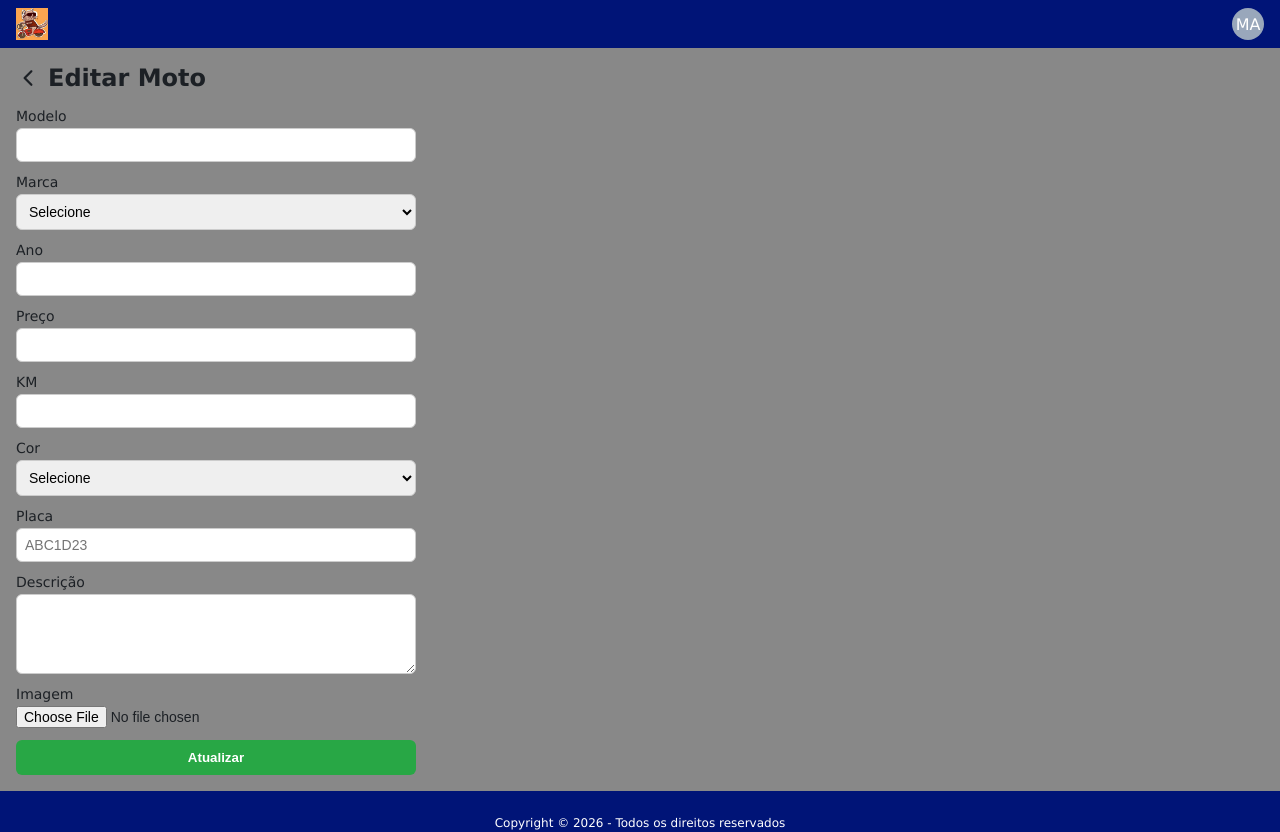
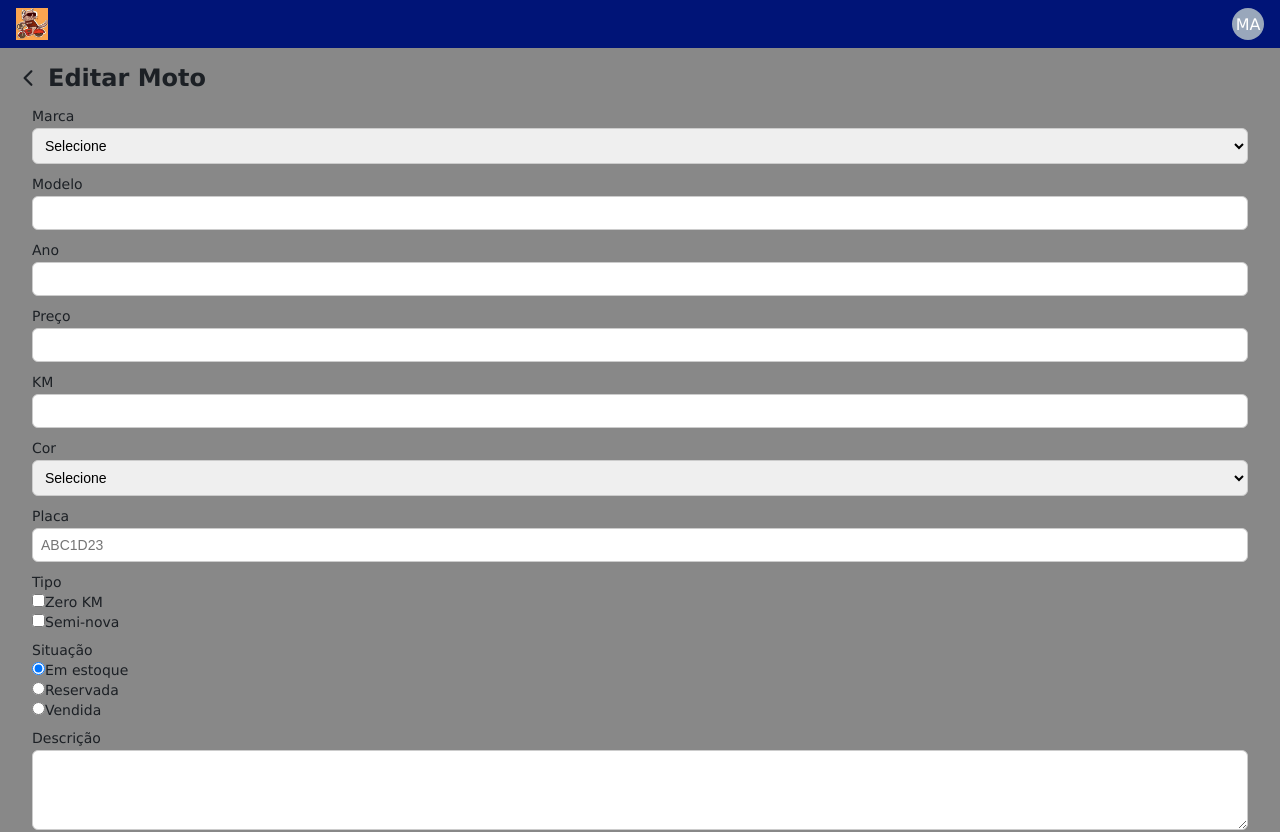
Before and after one commit to Marcelo2922/Projeto-motos, a React (Vite) app: page /cadastro-moto/1 in a window 1280 px wide. Shown: the top 832 px of the page. Built offline with nearby package versions, Linux system fonts and the light colour scheme.

Commit message:
Atualização do estoque

```diff
--- a/src/paginas/CadastroMoto/CadastroMoto.css
+++ b/src/paginas/CadastroMoto/CadastroMoto.css
@@ -2,7 +2,9 @@
   display: flex;
   flex-direction: column;
   gap: 12px;
-  max-width: 400px;
+  width: 100%;
+  max-width: 100%;
+  padding: 0 16px;
 }
 
 .input {
--- a/src/paginas/CadastroMoto/CadastroMoto.jsx
+++ b/src/paginas/CadastroMoto/CadastroMoto.jsx
@@ -24,6 +24,27 @@ function CadastroMoto() {
   const [cor, setCor] = useState(motoEditando?.cor || "");
   const [km, setKm] = useState(motoEditando?.km || "");
 
+  const [status, setStatus] = useState(
+    motoEditando?.status || {
+      tipo: "",
+      situacao: "estoque",
+    }
+  );
+
+  function handleTipo(e) {
+    setStatus((prev) => ({
+      ...prev,
+      tipo: e.target.name,
+    }));
+  }
+
+  function handleSituacao(e) {
+    setStatus((prev) => ({
+      ...prev,
+      situacao: e.target.value,
+    }));
+  }
+
   function handleImagem(e) {
     const file = e.target.files[0];
     if (file) {
@@ -40,7 +61,6 @@ function CadastroMoto() {
       style: "currency",
       currency: "BRL",
       minimumFractionDigits: 0,
-      maximumFractionDigits: 0,
     }).format(Number(valor));
   }
 
@@ -98,6 +118,7 @@ function CadastroMoto() {
               placa,
               cor,
               km,
+              status,
             }
           : m
       );
@@ -114,6 +135,7 @@ function CadastroMoto() {
         cor,
         km,
         cores: ["#000000"],
+        status,
       };
 
       novaLista = [...lista, novaMoto];
@@ -132,15 +154,6 @@ function CadastroMoto() {
       <div className="form-container">
 
         <div className="campo">
-          <label>Modelo</label>
-          <input
-            className="input"
-            value={nome}
-            onChange={(e) => setNome(e.target.value)}
-          />
-        </div>
-
-        <div className="campo">
           <label>Marca</label>
           <select
             className="input"
@@ -157,6 +170,15 @@ function CadastroMoto() {
         </div>
 
         <div className="campo">
+          <label>Modelo</label>
+          <input
+            className="input"
+            value={nome}
+            onChange={(e) => setNome(e.target.value)}
+          />
+        </div>
+
+        <div className="campo">
           <label>Ano</label>
           <input
             className="input"
@@ -164,10 +186,6 @@ function CadastroMoto() {
             value={ano}
             onChange={(e) =>
               setAno(e.target.value.replace(/\D/g, "").slice(0, 4))
-            }
-            onKeyDown={(e) =>
-              ["e", "E", "+", "-", "."].includes(e.key) &&
-              e.preventDefault()
             }
           />
         </div>
@@ -189,10 +207,6 @@ function CadastroMoto() {
             value={km}
             onChange={(e) =>
               setKm(e.target.value.replace(/\D/g, "").slice(0, 6))
-            }
-            onKeyDown={(e) =>
-              ["e", "E", "+", "-", "."].includes(e.key) &&
-              e.preventDefault()
             }
           />
         </div>
@@ -221,6 +235,67 @@ function CadastroMoto() {
             onChange={handlePlaca}
             placeholder="ABC1D23"
           />
+        </div>
+
+        <div className="campo">
+          <label>Tipo</label>
+
+          <label>
+            <input
+              type="checkbox"
+              name="zeroKm"
+              checked={status.tipo === "zeroKm"}
+              onChange={handleTipo}
+            />
+            Zero KM
+          </label>
+
+          <label>
+            <input
+              type="checkbox"
+              name="semiNova"
+              checked={status.tipo === "semiNova"}
+              onChange={handleTipo}
+            />
+            Semi-nova
+          </label>
+        </div>
+
+        <div className="campo">
+          <label>Situação</label>
+
+          <label>
+            <input
+              type="radio"
+              name="situacao"
+              value="estoque"
+              checked={status.situacao === "estoque"}
+              onChange={handleSituacao}
+            />
+            Em estoque
+          </label>
+
+          <label>
+            <input
+              type="radio"
+              name="situacao"
+              value="reservada"
+              checked={status.situacao === "reservada"}
+              onChange={handleSituacao}
+            />
+            Reservada
+          </label>
+
+          <label>
+            <input
+              type="radio"
+              name="situacao"
+              value="vendida"
+              checked={status.situacao === "vendida"}
+              onChange={handleSituacao}
+            />
+            Vendida
+          </label>
         </div>
 
         <div className="campo">
--- a/src/paginas/ListaProdutos/ListaProdutos.jsx
+++ b/src/paginas/ListaProdutos/ListaProdutos.jsx
@@ -12,16 +12,28 @@ function ListaProdutos() {
   const [mostrarModal, setMostrarModal] = useState(false);
   const [produtoSelecionado, setProdutoSelecionado] = useState(null);
 
+  const [filtroMarca, setFiltroMarca] = useState("");
+  const [filtroTipo, setFiltroTipo] = useState("");
+  const [filtroSituacao, setFiltroSituacao] = useState("");
+
   useEffect(() => {
     const lista = JSON.parse(localStorage.getItem("motos")) || [];
-    setProdutos(lista);
+
+    const listaCorrigida = lista.map((m) => ({
+      ...m,
+      status: m.status || {
+        tipo: "",
+        situacao: "estoque",
+      },
+    }));
+
+    setProdutos(listaCorrigida);
   }, [location]);
 
   function confirmarExclusao(produto) {
     setProdutoSelecionado(produto);
     setMostrarModal(true);
   }
-
 
   function cancelar() {
     setMostrarModal(false);
@@ -39,13 +51,71 @@ function ListaProdutos() {
     cancelar();
   }
 
+  const marcas = [...new Set(produtos.map((p) => p.marca).filter(Boolean))];
+
+  const produtosFiltrados = produtos.filter((p) => {
+    const matchMarca = filtroMarca ? p.marca === filtroMarca : true;
+
+    const matchTipo = filtroTipo
+      ? p.status?.tipo === filtroTipo
+      : true;
+
+    const matchSituacao = filtroSituacao
+      ? p.status?.situacao === filtroSituacao
+      : true;
+
+    return matchMarca && matchTipo && matchSituacao;
+  });
+
   return (
     <Principal voltarPara="/" titulo="Lista de Motos">
 
+      <div className="filtro" style={{ display: "flex", gap: "10px" }}>
+
+        {/* Marca */}
+        <select
+          className="input"
+          value={filtroMarca}
+          onChange={(e) => setFiltroMarca(e.target.value)}
+        >
+          <option value="">Todas as marcas</option>
+
+          {marcas.map((marca, index) => (
+            <option key={index} value={marca}>
+              {marca}
+            </option>
+          ))}
+        </select>
+
+        <select
+          className="input"
+          value={filtroTipo}
+          onChange={(e) => setFiltroTipo(e.target.value)}
+        >
+          <option value="">Todos os tipos</option>
+          <option value="zeroKm">Zero KM</option>
+          <option value="semiNova">Semi-nova</option>
+        </select>
+
+        <select
+          className="input"
+          value={filtroSituacao}
+          onChange={(e) => setFiltroSituacao(e.target.value)}
+        >
+          <option value="">Todas</option>
+          <option value="estoque">Em estoque</option>
+          <option value="reservada">Reservada</option>
+          <option value="vendida">Vendida</option>
+        </select>
+
+      </div>
+
       <div className="lista-produtos">
-        {produtos.length === 0 && <p>Nenhuma moto cadastrada</p>}
+        {produtosFiltrados.length === 0 && (
+          <p>Nenhuma moto encontrada</p>
+        )}
 
-        {produtos.map((produto) => (
+        {produtosFiltrados.map((produto) => (
           <ItemProduto
             key={produto.id}
             produto={produto}
--- a/src/paginas/PaginaInicial/PaginaInicial.css
+++ b/src/paginas/PaginaInicial/PaginaInicial.css
@@ -0,0 +1,39 @@
+.cards-container {
+  display: flex;
+  gap: 20px;
+  justify-content: center;
+  flex-wrap: wrap;
+  padding: 20px;
+}
+
+.card-home {
+  width: 220px;
+  padding: 20px;
+  border-radius: 12px;
+  background: #fff;
+
+  box-shadow: 0 4px 12px rgba(0, 0, 0, 0.15);
+  cursor: pointer;
+  text-align: center;
+
+  transition: 0.3s;
+}
+
+.card-home:hover {
+  transform: translateY(-5px);
+  box-shadow: 0 8px 20px rgba(0, 0, 0, 0.25);
+}
+
+.icone {
+  font-size: 40px;
+  margin-bottom: 10px;
+}
+
+.card-home h2 {
+  margin-bottom: 8px;
+}
+
+.card-home p {
+  color: #555;
+  font-size: 14px;
+}
--- a/src/paginas/PaginaInicial/PaginaInicial.jsx
+++ b/src/paginas/PaginaInicial/PaginaInicial.jsx
@@ -1,21 +1,75 @@
-import BotaoCustomizado from "../../componentes/BotaoCustomizado/BotaoCustomizado";
+import { useNavigate } from "react-router-dom";
+import { useEffect, useState } from "react";
 import Principal from "../../componentes/Principal/Principal";
 import "./PaginaInicial.css";
-
-import { useNavigate } from "react-router-dom";
 
 function PaginaInicial() {
   const navigate = useNavigate();
 
+  const [estoque, setEstoque] = useState(0);
+  const [total, setTotal] = useState(0);
+  const [valorVendido, setValorVendido] = useState(0);
+
+  useEffect(() => {
+    const lista = JSON.parse(localStorage.getItem("motos")) || [];
+
+    const qtdEstoque = lista.filter(
+      (m) =>
+        m.status?.situacao === "estoque" ||
+        m.status?.situacao === "reservada"
+    ).length;
+
+    const totalVendas = lista
+      .filter((m) => m.status?.situacao === "vendida")
+      .reduce((acc, moto) => acc + (moto.preco || 0), 0);
+
+    setEstoque(qtdEstoque);
+    setTotal(lista.length);
+    setValorVendido(totalVendas);
+  }, []);
+
+  function formatarMoeda(valor) {
+    return new Intl.NumberFormat("pt-BR", {
+      style: "currency",
+      currency: "BRL",
+    }).format(valor);
+  }
+
   return (
     <Principal>
-      <BotaoCustomizado tipo="primario" aoClicar={() => navigate("/lista-produtos")}>
-        Lista de Motos
-      </BotaoCustomizado>
+      <div className="cards-container">
 
-      <BotaoCustomizado tipo="secundario" aoClicar={() => navigate("/cadastro-moto")}>
-        Cadastro de Motos
-      </BotaoCustomizado>
+        <div className="card-home card-nao-clicavel">
+          <div className="icone">📦</div>
+          <h2>Estoque</h2>
+          <p>{estoque} motos disponíveis</p>
+        </div>
+
+        <div
+          className="card-home"
+          onClick={() => navigate("/lista-produtos")}
+        >
+          <div className="icone">📋</div>
+          <h2>Lista de motos</h2>
+          <p>{total} cadastradas</p>
+        </div>
+
+        <div className="card-home card-nao-clicavel">
+          <div className="icone">💰</div>
+          <h2>Vendas</h2>
+          <p>{formatarMoeda(valorVendido)}</p>
+        </div>
+
+        <div
+          className="card-home"
+          onClick={() => navigate("/cadastro-moto")}
+        >
+          <div className="icone">➕</div>
+          <h2>Cadastrar</h2>
+          <p>Nova moto</p>
+        </div>
+
+      </div>
     </Principal>
   );
 }
```
Also changed, not shown: 1 other file (tests, documents, lock files or other folders).
